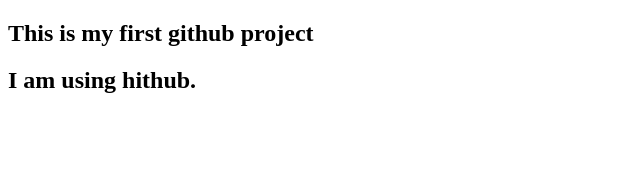
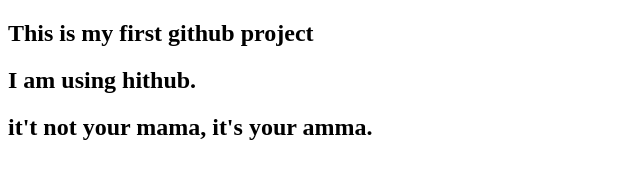
Before and after one commit to sujonmadbor8/my-first-website, a plain HTML site: page index.html in a window 1280 px wide. Shown: the whole page, without its empty margins (0-640 px from the left). Drawn offline with Linux system fonts and the light colour scheme.

Commit message:
Update index.html

```diff
--- a/index.html
+++ b/index.html
@@ -11,6 +11,7 @@
 <body>
     <h2>This is my first github project</h2>
     <h2>I am using hithub.</h2>
+    <h2> it't not your mama, it's your amma.</h2>
 </body>
 
 </html>
```
